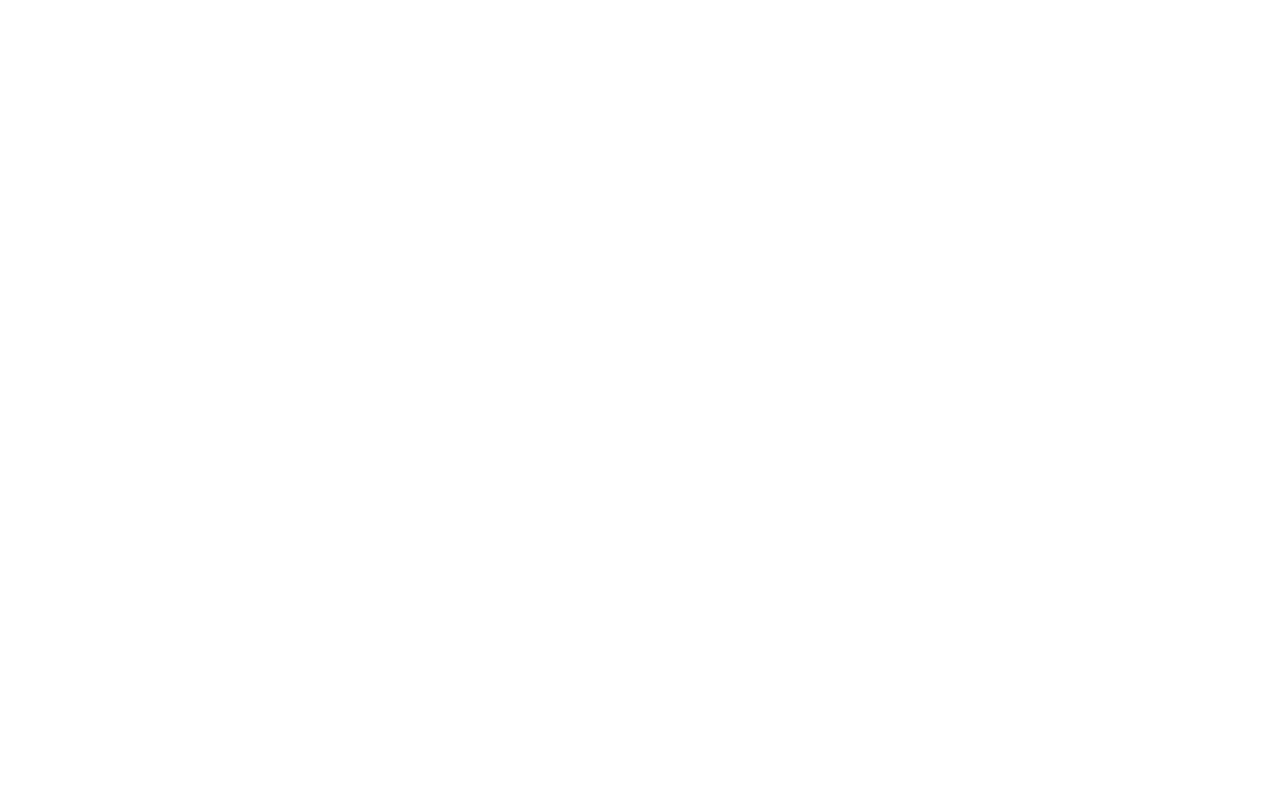
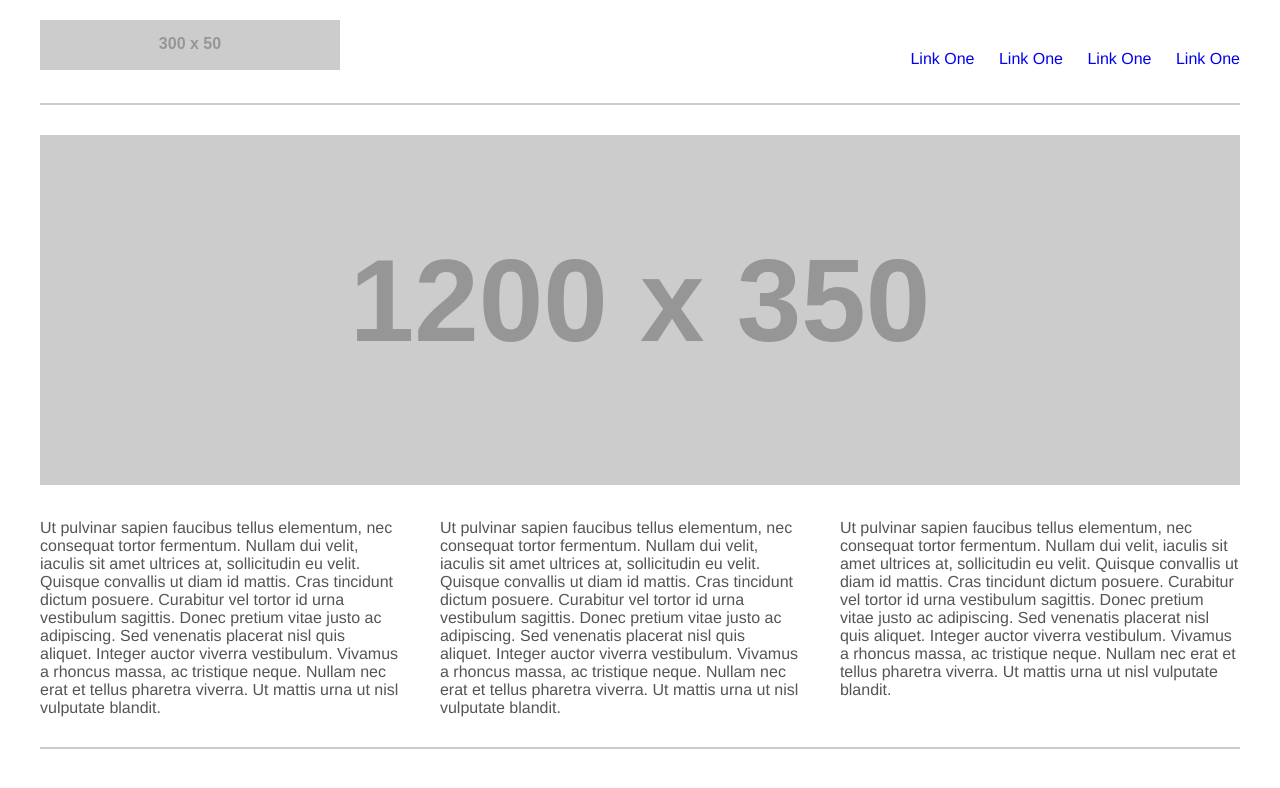
Before and after one commit to rr1000/my_boilerplate, a plain HTML site: page index.html in a window 1280 px wide. Drawn offline with nearby package versions, Linux system fonts and the light colour scheme; placeholder pictures from the web are drawn by us.

Commit message:
Added basic structure (css grid) and added a .gitignore for .sass-cache

```diff
--- a/css/s.scss
+++ b/css/s.scss
@@ -1,19 +1,81 @@
 /* bourbon documentation - http://bourbon.io/docs/ */
 @import 'bourbon/bourbon';
 
+*, *:after, *:before {
+	-webkit-box-sizing: border-box;
+	-moz-box-sizing: border-box;
+	box-sizing: border-box;
+}
+.clearfix:after {
+	content: ".";
+	display: block;
+	clear: both;
+	visibility: hidden;
+	line-height: 0;
+	height: 0;
+}
+.clearfix {
+	display: inline-block;
+}
+html[xmlns] .clearfix {
+	display: block;
+}
+* html .clearfix {
+	height: 1%;
+}
 body{
 	font-family: "Avenir", "Helvetica Neue", sans-serif;
 	color: #555;
 	background-color: #fff;
+	img{
+		width: 100%;
+		height: auto;
+	}
+	.container{
+		max-width: 1200px;
+		width: 100%;
+		margin: auto;
+	}
 	header{
+		margin: 20px 0 0 0;
+		padding: 0 0 20px 0;
+		border-bottom: 2px solid #ccc;
 		nav{
-
+			float: right;
+			margin: 30px 0 0 0;
+			padding: 0px;
+			a{
+				text-decoration: none;
+				margin: 0 0 0 20px;
+			}
 		}
 	}
 	article{
-
+		.splash{
+			margin-top: 30px;
+		}
+		.grid{
+			margin: 30px 0 0 0;
+			padding: 0px;
+			width: 100%;
+			&:after{
+				content: "";
+				display: table;
+				clear: both;
+			}
+			.grid_3{
+				float: left;
+				width: 33.33%;
+				padding-right: 40px;
+				&:last-of-type{
+					padding-right: 0px;
+				}
+			}
+		}
 	}
 	footer{
-
+		padding: 30px 0 0 0;
+		margin: 30px 0 0 0;
+		border-top: 2px solid #ccc;
 	}
 }
--- a/index.html
+++ b/index.html
@@ -11,17 +11,39 @@
 	</head>
 	<body>
 		<!--[if IE]><script src="http://html5shiv.googlecode.com/svn/trunk/html5.js"></script><![endif]-->
-		<script src="js/j.js"></script>
+		<div class="container">
 			<header>
+				<div class="logo clearfix">
+					<img src="http://placehold.it/300x50">
+				</div>
 				<nav>
-
+					<a href="#">Link One</a>
+					<a href="#">Link One</a>
+					<a href="#">Link One</a>
+					<a href="#">Link One</a>
 				</nav>
 			</header>
 			<article>
-
+				<div class="splash">
+					<img src="http://placehold.it/1200x350">
+				</div>
+				<!-- start grid -->
+				<div class="grid">
+					<div class="grid_3">
+						Ut pulvinar sapien faucibus tellus elementum, nec consequat tortor fermentum. Nullam dui velit, iaculis sit amet ultrices at, sollicitudin eu velit. Quisque convallis ut diam id mattis. Cras tincidunt dictum posuere. Curabitur vel tortor id urna vestibulum sagittis. Donec pretium vitae justo ac adipiscing. Sed venenatis placerat nisl quis aliquet. Integer auctor viverra vestibulum. Vivamus a rhoncus massa, ac tristique neque. Nullam nec erat et tellus pharetra viverra. Ut mattis urna ut nisl vulputate blandit.
+					</div>
+					<div class="grid_3">
+						Ut pulvinar sapien faucibus tellus elementum, nec consequat tortor fermentum. Nullam dui velit, iaculis sit amet ultrices at, sollicitudin eu velit. Quisque convallis ut diam id mattis. Cras tincidunt dictum posuere. Curabitur vel tortor id urna vestibulum sagittis. Donec pretium vitae justo ac adipiscing. Sed venenatis placerat nisl quis aliquet. Integer auctor viverra vestibulum. Vivamus a rhoncus massa, ac tristique neque. Nullam nec erat et tellus pharetra viverra. Ut mattis urna ut nisl vulputate blandit.
+					</div>
+					<div class="grid_3">
+						Ut pulvinar sapien faucibus tellus elementum, nec consequat tortor fermentum. Nullam dui velit, iaculis sit amet ultrices at, sollicitudin eu velit. Quisque convallis ut diam id mattis. Cras tincidunt dictum posuere. Curabitur vel tortor id urna vestibulum sagittis. Donec pretium vitae justo ac adipiscing. Sed venenatis placerat nisl quis aliquet. Integer auctor viverra vestibulum. Vivamus a rhoncus massa, ac tristique neque. Nullam nec erat et tellus pharetra viverra. Ut mattis urna ut nisl vulputate blandit.
+					</div>
+				</div>
 			</article>
 			<footer>
 
 			</footer>
+		</div>
+		<script src="js/j.js"></script>
 	</body>
 </html>
```
Also changed, not shown: css/s.css, 1 other file. Lines whose indentation alone changed are shown as unchanged.
